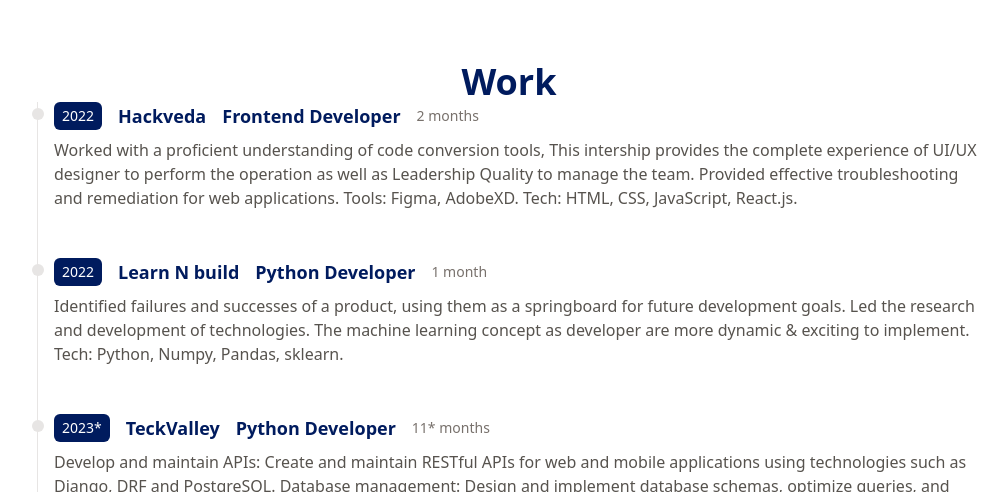
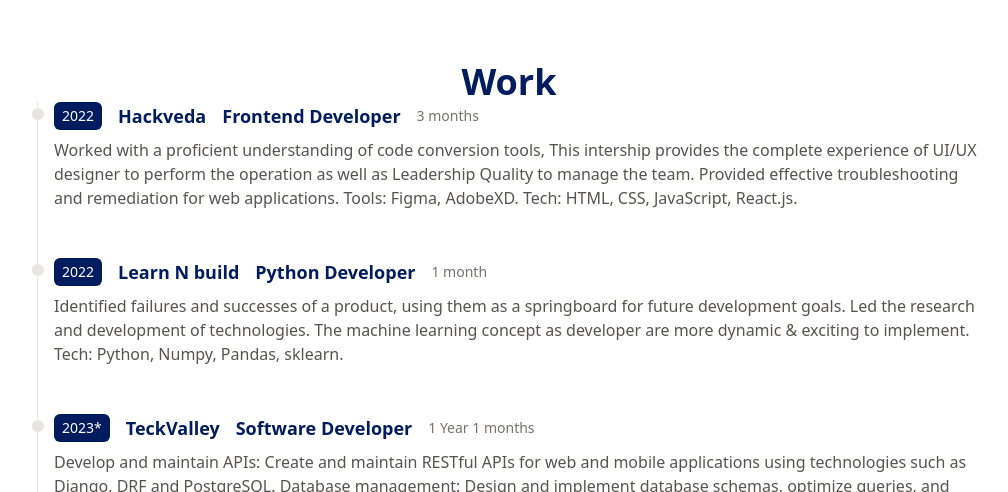
Before and after one commit to dhruv23456/portfolio, a React (Vite) app: page / in a window 1280 px wide. Shown: the part 802-1294 px from the top of the page, without its empty margins (163-1171 px from the left). Built offline with nearby package versions, Linux system fonts and the light colour scheme.

Commit message:
Update Work.jsx

```diff
--- a/src/components/Work.jsx
+++ b/src/components/Work.jsx
@@ -6,7 +6,7 @@ const data = [
     year: 2022,
     organisation: 'Hackveda',
     title: 'Frontend Developer',
-    duration: '2 months',
+    duration: '3 months',
     details:
       `Worked with a proficient understanding of code conversion tools, This intership provides the complete experience of UI/UX designer to perform the operation as well as Leadership Quality to manage the team.
         Provided effective troubleshooting and remediation for web applications.
@@ -27,8 +27,8 @@ const data = [
   {
     year: "2023*",
     organisation: 'TeckValley',
-    title: 'Python Developer',
-    duration: '11* months',
+    title: 'Software Developer',
+    duration: '1 Year 1 months',
     details:
       `Develop and maintain APIs: Create and maintain RESTful APIs for web and mobile applications using technologies such as Django, DRF and PostgreSQL.
       Database management: Design and implement database schemas, optimize queries, and ensure data integrity using SQL or NoSQL databases.
```
